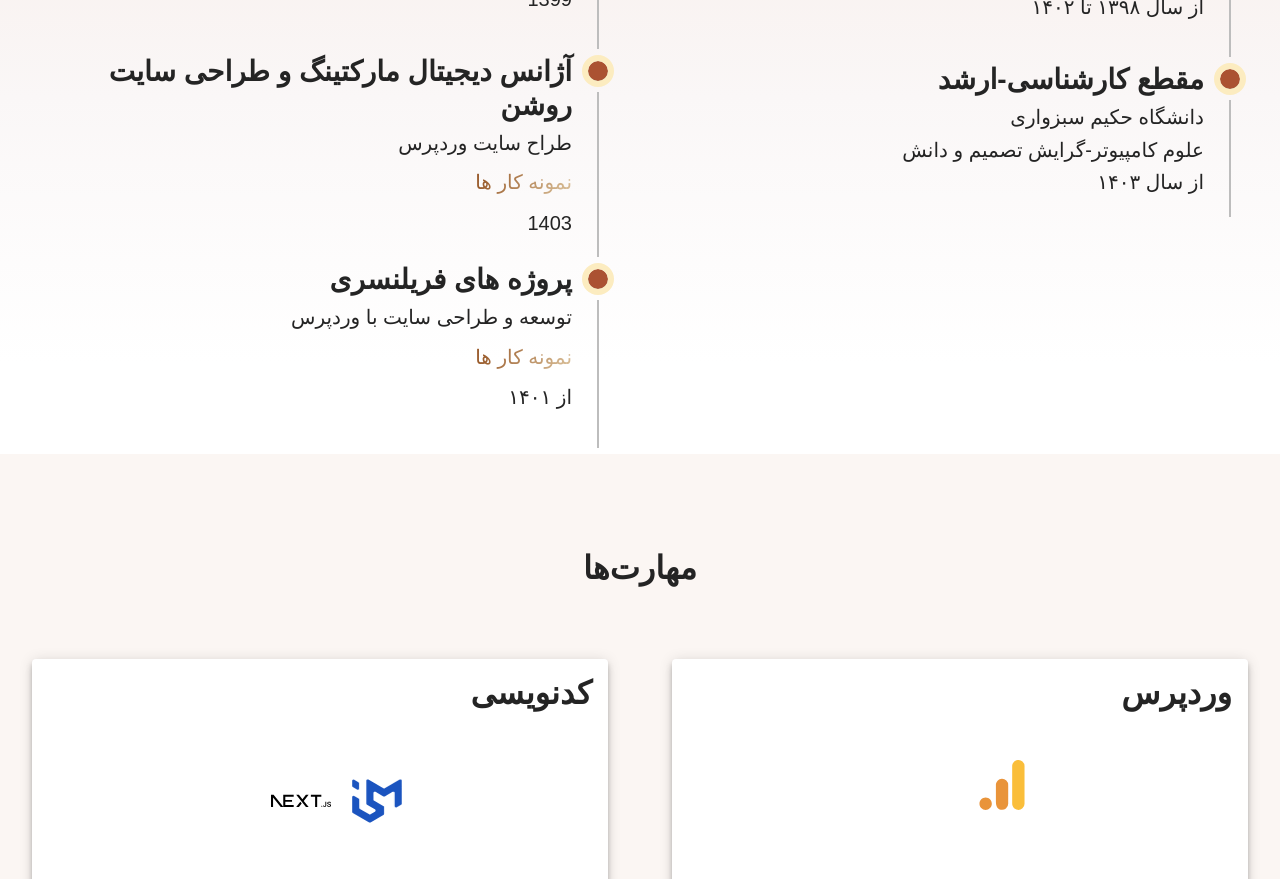
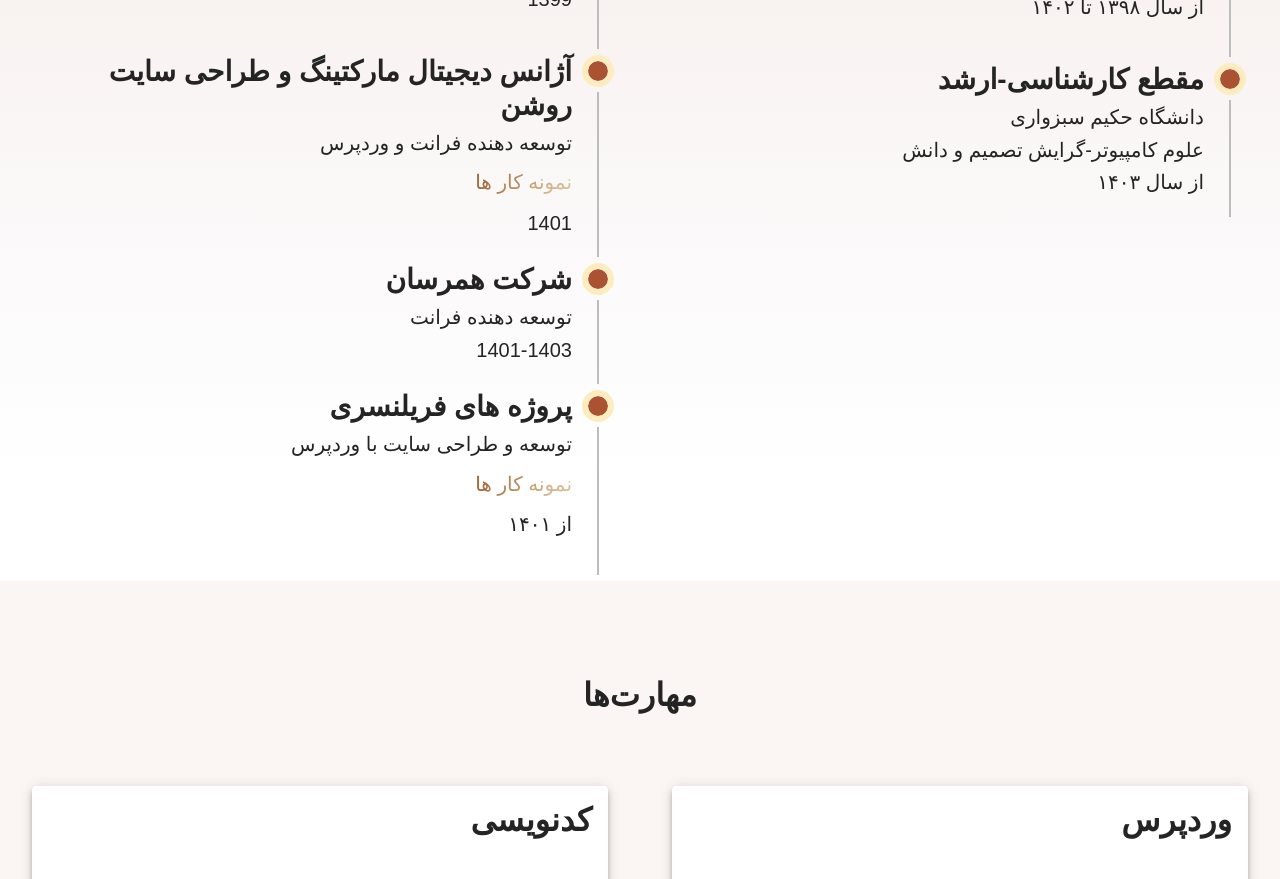
Before and after one commit to Ehsanbagherzade/resumeweb, a Next.js app: page / in a window 1280 px wide. Shown: the part 1880-2759 px from the top of the page. Built offline with nearby package versions, Linux system fonts and the light colour scheme; some icons are missing.

Commit message:
update 2026

```diff
--- a/package.json
+++ b/package.json
@@ -14,7 +14,7 @@
     "@mui/lab": "^7.0.0-beta.11",
     "@mui/material": "^7.0.2",
     "framer-motion": "^12.5.0",
-    "next": "15.1.1",
+    "next": "15.1.11",
     "react": "^19.0.0",
     "react-dom": "^19.0.0",
     "react-hook-form": "^7.54.2",
--- a/src/app/locales/en.ts
+++ b/src/app/locales/en.ts
@@ -61,7 +61,7 @@ const en = {
   technicalManager: 'Technical Manager',
   software: 'Software',
   roshanAgency: 'Roshan Digital Marketing Agency',
-  wordpressDesigner: 'WordPress Designer',
+  wordpressDesigner: 'Front-End & WordPress Developer',
   portfolioSamples: 'Portfolio Samples',
   freelanceProjects: 'Freelance Projects',
   freelanceWorksTitle: 'My Freelance Works',
@@ -88,5 +88,9 @@ const en = {
   muiDesign: 'Material UI Design',
   api: 'API Integration',
   reactQuery: 'React Query',
+
+  //hamresan info
+  hamresantitle: 'Hamresan company',
+  hamresanjobtitle: 'Front End Developer',
 };
 export default en;
--- a/src/app/locales/fa.ts
+++ b/src/app/locales/fa.ts
@@ -2,7 +2,7 @@ const fa = {
   siteTitle: 'وبسایت رزومه احسان باقرزاده',
   aboutMe: 'درباره من',
   myWorks: 'کارهای من',
-  experience: 'تجارب شخصی',
+  experience: 'تجارب کاری',
   education: 'تحصیلات',
   skills: 'مهارت‌ها',
   contact: 'تماس',
@@ -62,7 +62,7 @@ const fa = {
   technicalManager: 'مسئول بخش فنی',
   software: 'نرم افزاری',
   roshanAgency: 'آژانس دیجیتال مارکتینگ و طراحی سایت روشن',
-  wordpressDesigner: 'طراح سایت وردپرس',
+  wordpressDesigner: 'توسعه دهنده فرانت و وردپرس',
   portfolioSamples: 'نمونه کار ها',
   freelanceProjects: 'پروژه های فریلنسری',
   freelanceWorksTitle: 'کار های طراحی فریلنسری',
@@ -89,5 +89,8 @@ const fa = {
   muiDesign: 'طراحی با متریال یو آی',
   api: 'کار با ای پی آی بکند',
   reactQuery: 'هوک ری اکت کوئری',
+  //hamresan info
+  hamresantitle: 'شرکت همرسان',
+  hamresanjobtitle: 'توسعه دهنده فرانت',
 };
 export default fa;
--- a/src/app/third-section/thirdsection.tsx
+++ b/src/app/third-section/thirdsection.tsx
@@ -233,10 +233,11 @@ export default function ThirdSection() {
                       }}
                       variant="h4"
                     >
-                      {language === 'en' ? '2021' : '1399'}
+                      {language === 'en' ? '2019' : '1399'}
                     </Typography>
                   </TimelineContent>
                 </TimelineItem>
+
                 <TimelineItem>
                   <TimelineSeparator>
                     <TimelineDot
@@ -330,16 +331,50 @@ export default function ThirdSection() {
                       }}
                       variant="h4"
                     >
-                      {language === 'en' ? '2024' : '1403'}
+                      {language === 'en' ? '2021' : '1401'}
                     </Typography>
                   </TimelineContent>
                 </TimelineItem>
-                <CustomModal
-                  open={openModalRoshan}
-                  onCloseAction={handleCloseRoshan}
-                  items={portfolioItems}
-                  title={t('portfolioTitle')}
-                />
+                <TimelineItem>
+                  <TimelineSeparator>
+                    <TimelineDot
+                      sx={{
+                        width: 20,
+                        height: 20,
+                        outline: '6px solid #fcecc0',
+                      }}
+                      color="secondary"
+                    />
+                    <TimelineConnector />
+                  </TimelineSeparator>
+                  <TimelineContent
+                    variant="h2"
+                    sx={{
+                      textAlign: language === 'fa' ? 'right' : 'left',
+                    }}
+                    mb={2}
+                  >
+                    <span style={{ cursor: 'pointer' }}>
+                      {t('hamresantitle')}
+                    </span>
+                    <Typography variant="h4" mb={1} mt={1}>
+                      {t('hamresanjobtitle')}
+                    </Typography>
+
+                    <Typography
+                      sx={{
+                        fontFamily:
+                          language === 'en'
+                            ? 'Inter, sans-serif'
+                            : 'IranSans, sans-serif',
+                      }}
+                      variant="h4"
+                    >
+                      {language === 'en' ? '2021-2023' : '1401-1403'}
+                    </Typography>
+                  </TimelineContent>
+                </TimelineItem>
+
                 <TimelineItem>
                   <TimelineSeparator>
                     <TimelineDot
--- a/src/contexts/types/types.ts
+++ b/src/contexts/types/types.ts
@@ -81,7 +81,9 @@ export type TranslationKeys =
   | 'nextJs'
   | 'muiDesign'
   | 'api'
-  | 'reactQuery';
+  | 'reactQuery'
+  | 'hamresantitle'
+  | 'hamresanjobtitle';
 
 export type Translations = {
   [key in TranslationKeys]: string;
```
Also changed, not shown: 1 other file (tests, documents, lock files or other folders).
